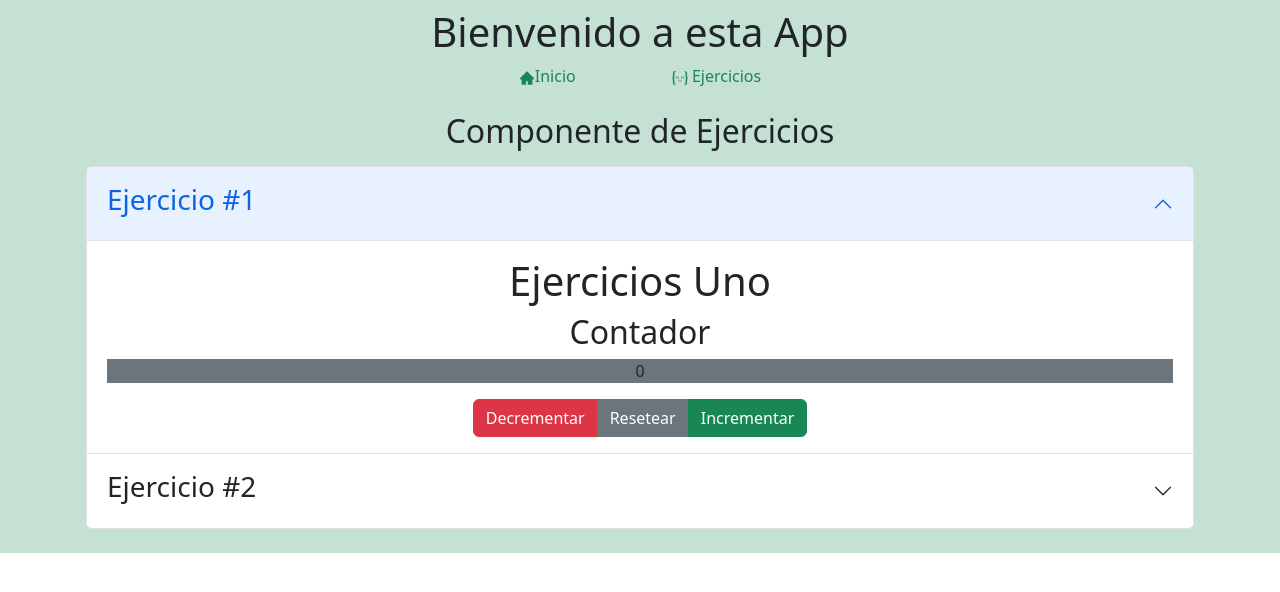
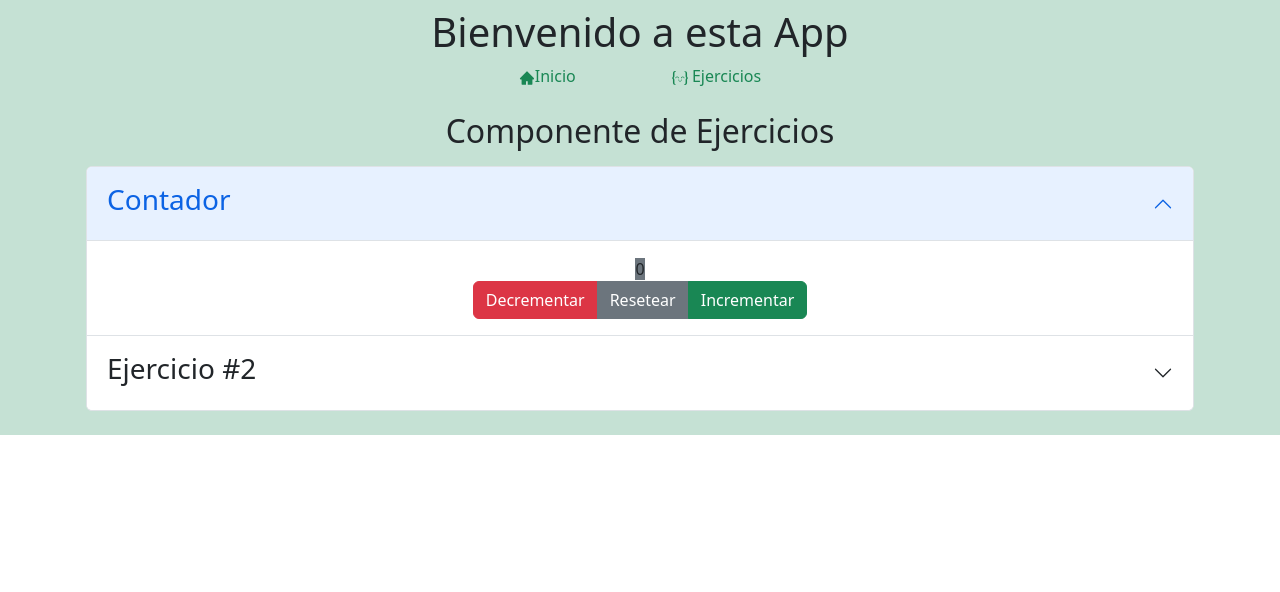
Before and after one commit to cgmontea98/bit09exercises, a React (Vite) app: page /Ejercicios in a window 1280 px wide. Shown: the top 592 px of the page. Built offline with nearby package versions, Linux system fonts and the light colour scheme.

Commit message:
todo listo

```diff
--- a/src/components/Ejercicios.jsx
+++ b/src/components/Ejercicios.jsx
@@ -19,7 +19,7 @@ export const Ejercicios = () => {
           <Col>
             <Accordion defaultActiveKey="0">
               <Accordion.Item eventKey="0">
-                <Accordion.Header><h3>Ejercicio #1</h3></Accordion.Header>
+                <Accordion.Header><h3>Contador</h3></Accordion.Header>
                 <Accordion.Body>
                   <EjerciciosU />
                 </Accordion.Body>
--- a/src/components/EjerciciosU.jsx
+++ b/src/components/EjerciciosU.jsx
@@ -1,7 +1,9 @@
 import React, { useEffect, useState } from "react";
+import Container from "react-bootstrap/Container";
+import Row from "react-bootstrap/Row";
+import Col from "react-bootstrap/Col";
 import Button from "react-bootstrap/Button";
 import ButtonGroup from "react-bootstrap/ButtonGroup";
-
 export const EjerciciosU = () => {
   //Para resetear
   const [contador, setContador] = useState(0);
@@ -28,9 +30,14 @@ export const EjerciciosU = () => {
 
   return (
     <>
-      <h1>Ejercicios Uno</h1>
-      <h2>Contador</h2>
-      <p className={color}>{contador}</p>
+      <Container>
+        <Row>
+          <Col>
+            <span className={color}>{contador}</span>
+          </Col>
+        </Row>
+        <Row>
+          <Col>
             <ButtonGroup aria-label="Basic example">
               <Button variant="danger" onClick={() => handleDec()}>
                 Decrementar
@@ -43,6 +50,9 @@ export const EjerciciosU = () => {
                 Incrementar
               </Button>
             </ButtonGroup>
+          </Col>
+        </Row>
+      </Container>
     </>
   );
 };
```
Lines whose indentation alone changed are shown as unchanged.
